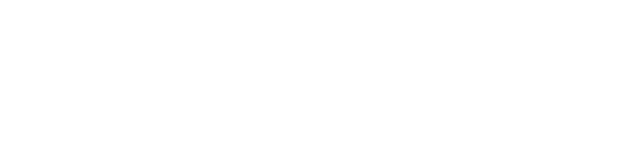
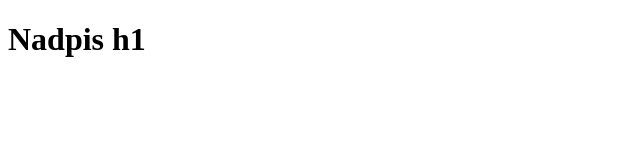
Before and after one commit to milllen/github-skola, a plain HTML site: page index.html in a window 1280 px wide. Shown: the whole page, without its empty margins (0-640 px from the left). Drawn offline with Linux system fonts and the light colour scheme.

Commit message:
Přidání napisu h1 do HTML

```diff
--- a/index.html
+++ b/index.html
@@ -6,6 +6,6 @@
 	<title>Test</title>
 </head>
 <body>
-
+	<h1>Nadpis h1</h1>
 </body>
 </html>
```
